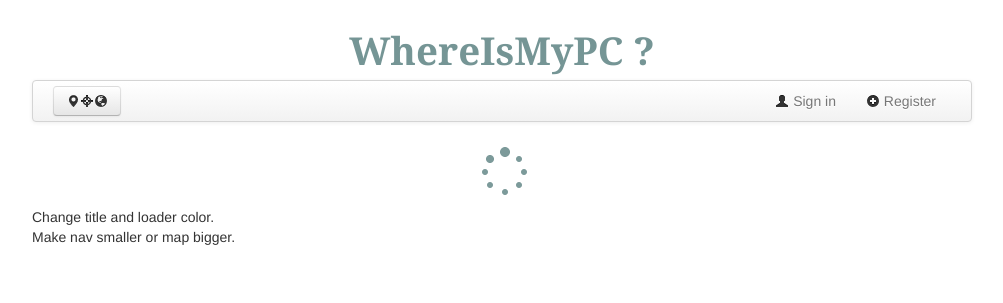
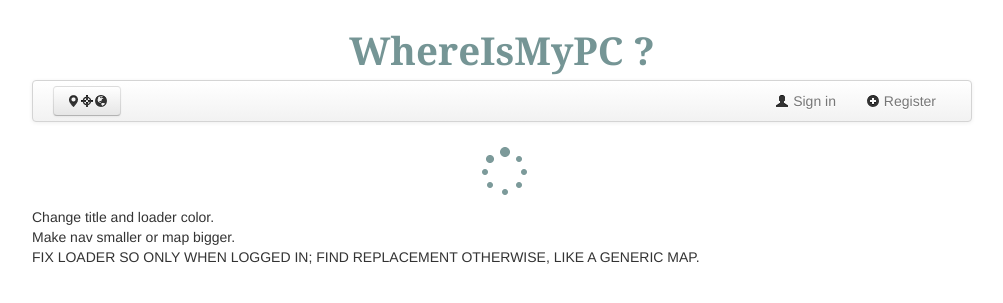
Before and after one commit to alexreidy/WhereIsMyComputer, a PHP site: page / in a window 1280 px wide. Shown: the top 303 px of the page, without its empty margins (218-1221 px from the left). Run offline with PHP 8.4, Linux system fonts and the light colour scheme; data that the repository does not hold is empty; some libraries are stand-ins or nearby versions.

Commit message:
Map updates

```diff
--- a/index.php
+++ b/index.php
@@ -24,12 +24,12 @@
                     </ul>
                 </div>
             </div>
-            <div class="container">
+            <div id="mapArea" class="container">
                 <center>
                     <img id="map" src="style/img/MapLoadingPic.gif"></img>
                     <p class="muted" id="coordinates"></p>
                 </center>
-                Change title and loader color.</br>Make nav smaller or map bigger.
+                Change title and loader color.</br>Make nav smaller or map bigger.</br> FIX LOADER SO ONLY WHEN LOGGED IN; FIND REPLACEMENT OTHERWISE, LIKE A GENERIC MAP.
             </div>
         </div>
 
--- a/scripts/app.js
+++ b/scripts/app.js
@@ -63,6 +63,7 @@ $(document).ready(function() {
     }
 
     function updateMap() {
+
         if (!isLoggedIn())
             return;
 
@@ -123,6 +124,8 @@ $(document).ready(function() {
 
     $('#signOutMenuLink').click(function() {
         $.post(PRIMARY_SCRIPT, {action: 'SIGN_OUT'}, updateLinks);
+        map.src = 'style/img/MapLoadingPic.gif'; $('#coordinates').html("");
+        prevLatitude = 0, prevLongitude = 0;
     });
 
 });
```
